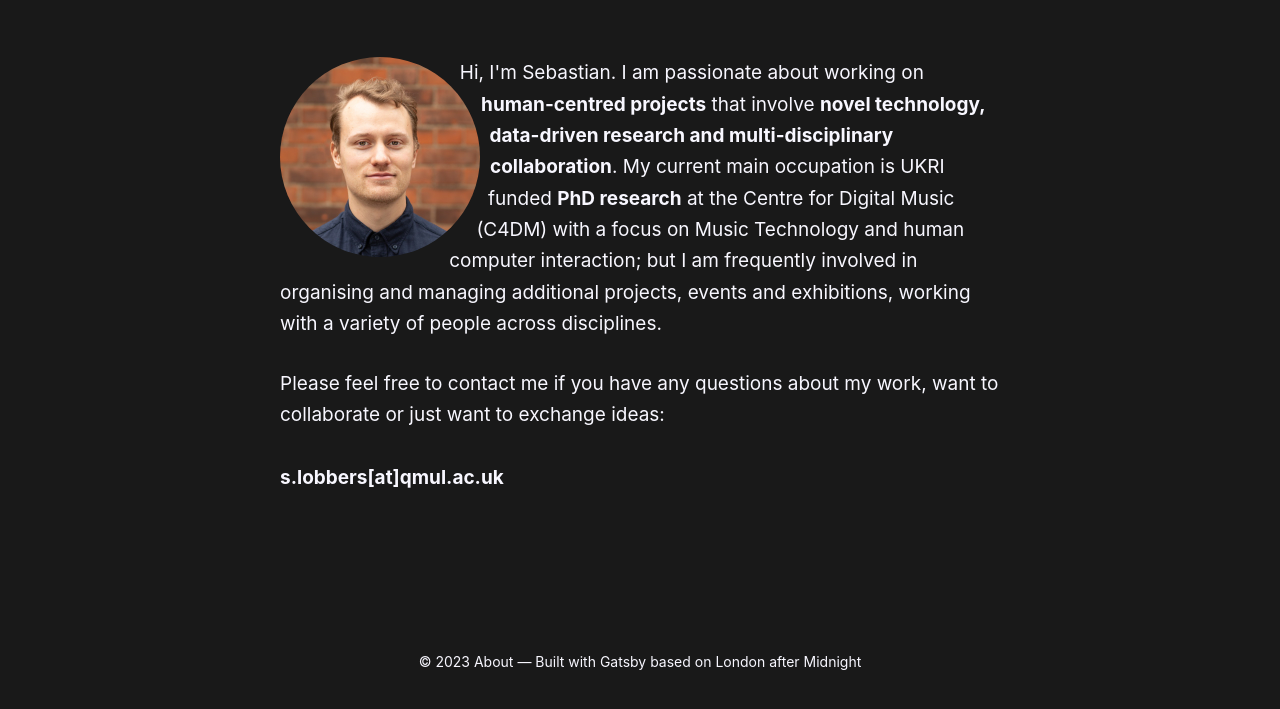
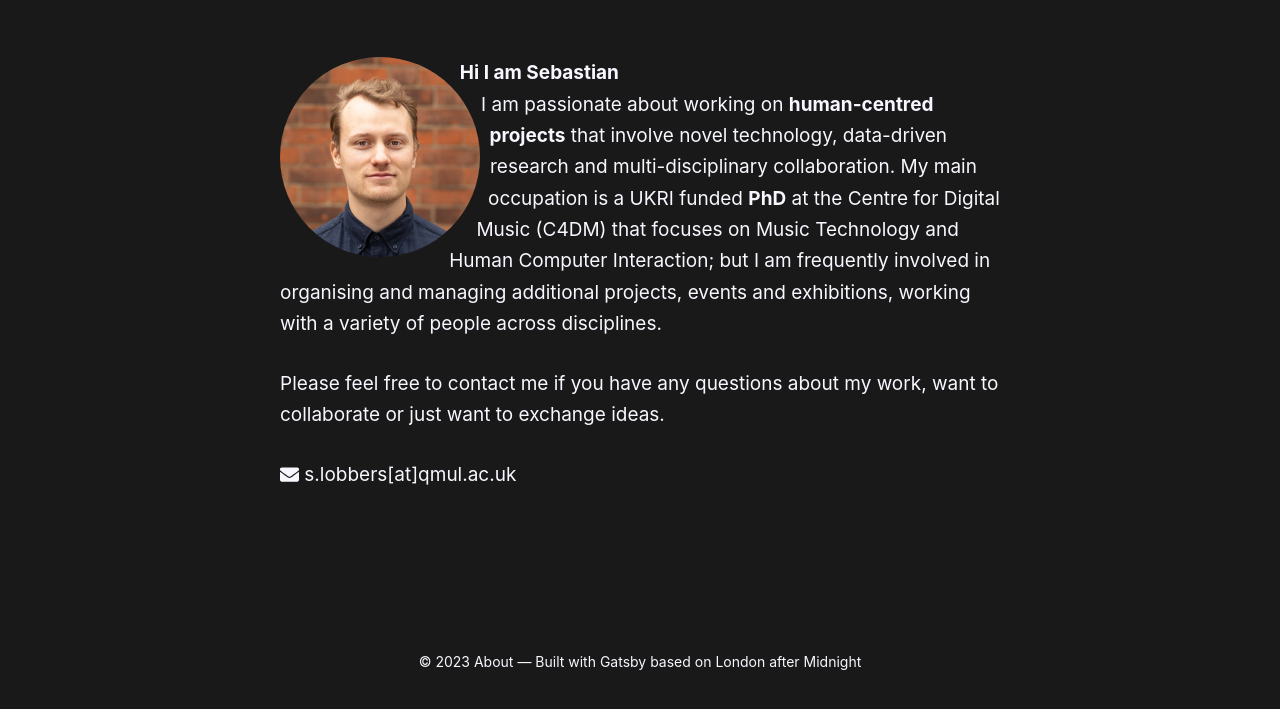
Before and after one commit to SFRL/personal-webpage, a Gatsby site: page /about in a window 1280 px wide. Shown: the part 75-784 px from the top of the page. Built offline with nearby package versions, Linux system fonts and the light colour scheme; Gatsby itself is replaced by a stand-in of ours.

Commit message:
update structure of about section

```diff
--- /dev/null
+++ b/content/about/index.md
@@ -0,0 +1,14 @@
+---
+title: "Hi I am Sebastian"
+picture: "profile-pic.jpg"
+email: "s.lobbers[at]qmul.ac.uk"
+---
+
+I am passionate about working on **human-centred projects** that involve novel technology, data-driven research and multi-disciplinary collaboration. My main occupation is a UKRI funded **PhD** at
+the Centre for Digital Music (C4DM) that focuses on Music Technology
+and Human Computer Interaction; but I am frequently involved in
+organising and managing additional projects, events and exhibitions,
+working with a variety of people across disciplines.
+
+Please feel free to contact me if you have any questions about my
+work, want to collaborate or just want to exchange ideas.
--- a/gatsby-config.js
+++ b/gatsby-config.js
@@ -18,6 +18,13 @@ module.exports = {
       options: {
         path: `${__dirname}/content/home`,
         name: `home`,
+      },
+    },
+    {
+      resolve: `gatsby-source-filesystem`,
+      options: {
+        path: `${__dirname}/content/about`,
+        name: `about`,
       },
     },
     {
--- a/src/pages/about.js
+++ b/src/pages/about.js
@@ -1,19 +1,30 @@
-import React from "react";
+import React, {useEffect} from "react";
 import { graphql, useStaticQuery} from "gatsby";
 import Img from "gatsby-image";
 
 import Layout from "../components/layout";
-import SEO from "../components/seo";
+import Seo from "../components/seo";
+
+import { faEnvelope } from "@fortawesome/free-solid-svg-icons";
+import { FontAwesomeIcon } from "@fortawesome/react-fontawesome";
 
 import "../style/normalize.css";
 import "../style/all.scss";
 
 const indexQuery = graphql`
   query {
-    profilePic: file(relativePath: { eq: "profile-pic.jpg" }) {
-      childImageSharp {
-        fluid(maxWidth: 300) {
-          ...GatsbyImageSharpFluid
+    markdownRemark(fileAbsolutePath: { regex: "/(about)/" }) {
+      id
+      html
+      frontmatter {
+        title
+        email
+        picture {
+          childImageSharp {
+            fluid(maxWidth: 300) {
+              ...GatsbyImageSharpFluid
+            }
+          }
         }
       }
     }
@@ -24,36 +35,27 @@ const AboutPage = () => {
 
   const data= useStaticQuery(indexQuery);
 
+  useEffect(() => console.log(data));
+
   return (
     <Layout title={"About"}>
-      <SEO title="About" keywords={[`blog`, `gatsby`, `javascript`, `react`]} />
+      <Seo title="About" keywords={[`blog`, `gatsby`, `javascript`, `react`]} />
 
       <article className="post-content page-template no-image">
         <div className="post-content-body">
           <Img
-            fluid={data.profilePic.childImageSharp.fluid}
+            fluid={
+              data.markdownRemark.frontmatter.picture.childImageSharp.fluid
+            }
             alt={"Picture of the site's author"}
             className={"profile-pic"}
           />
+          <b id="about">{data.markdownRemark.frontmatter.title}</b>
+          <div dangerouslySetInnerHTML={{ __html: data.markdownRemark.html }} />
           <p>
-            Hi, I'm Sebastian. I am passionate about working on{" "}
-            <b>human-centred projects</b> that involve{" "}
-            <b>
-              novel technology, data-driven research and multi-disciplinary
-              collaboration
-            </b>
-            . My current main occupation is UKRI funded <b>PhD research</b> at
-            the Centre for Digital Music (C4DM) with a focus on Music Technology
-            and human computer interaction; but I am frequently involved in
-            organising and managing additional projects, events and exhibitions,
-            working with a variety of people across disciplines.
-          </p>
-          <p>
-            Please feel free to contact me if you have any questions about my
-            work, want to collaborate or just want to exchange ideas:
-            <br />
-            <br />
-            <b>s.lobbers[at]qmul.ac.uk</b>
+            <FontAwesomeIcon icon={faEnvelope} />
+            &nbsp;
+            {data.markdownRemark.frontmatter.email}
           </p>
         </div>
       </article>
```
Also changed, not shown: content/about/profile-pic.jpg (added).
